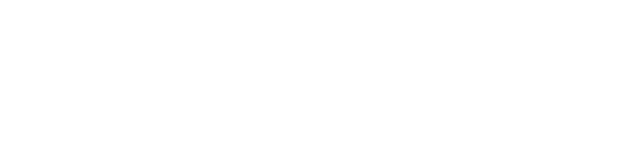
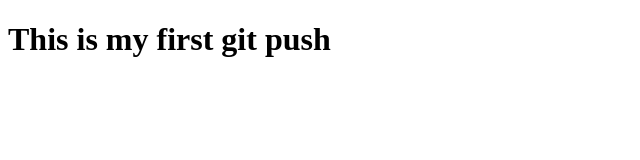
Before and after one commit to abdullahejazj/pr2.github.io, a plain HTML site: page index.html in a window 1280 px wide. Shown: the whole page, without its empty margins (0-640 px from the left). Drawn offline with Linux system fonts and the light colour scheme.

Commit message:
added h1

```diff
--- a/index.html
+++ b/index.html
@@ -5,5 +5,7 @@
     <meta name="viewport" content="width=device-width, initial-scale=1.0" />
     <title>Document</title>
   </head>
-  <body></body>
+  <body>
+    <h1>This is my first git push</h1>
+  </body>
 </html>
```
